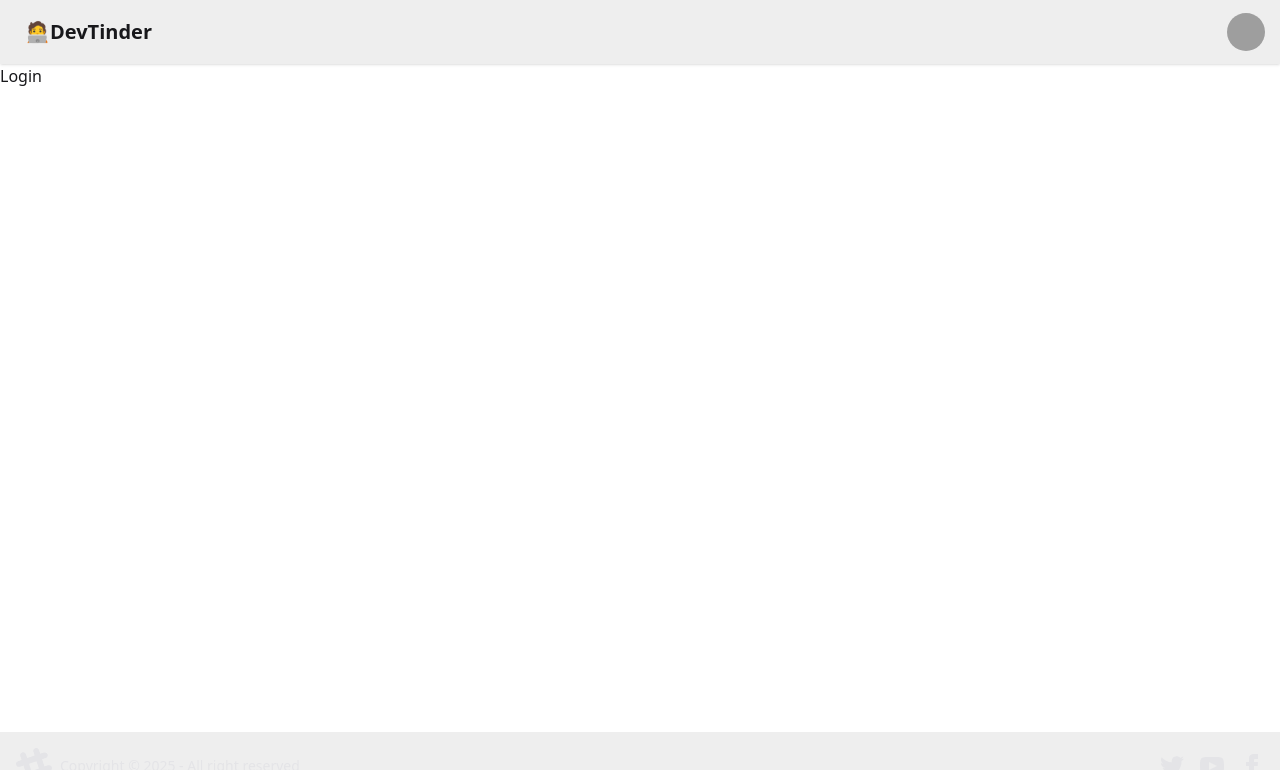
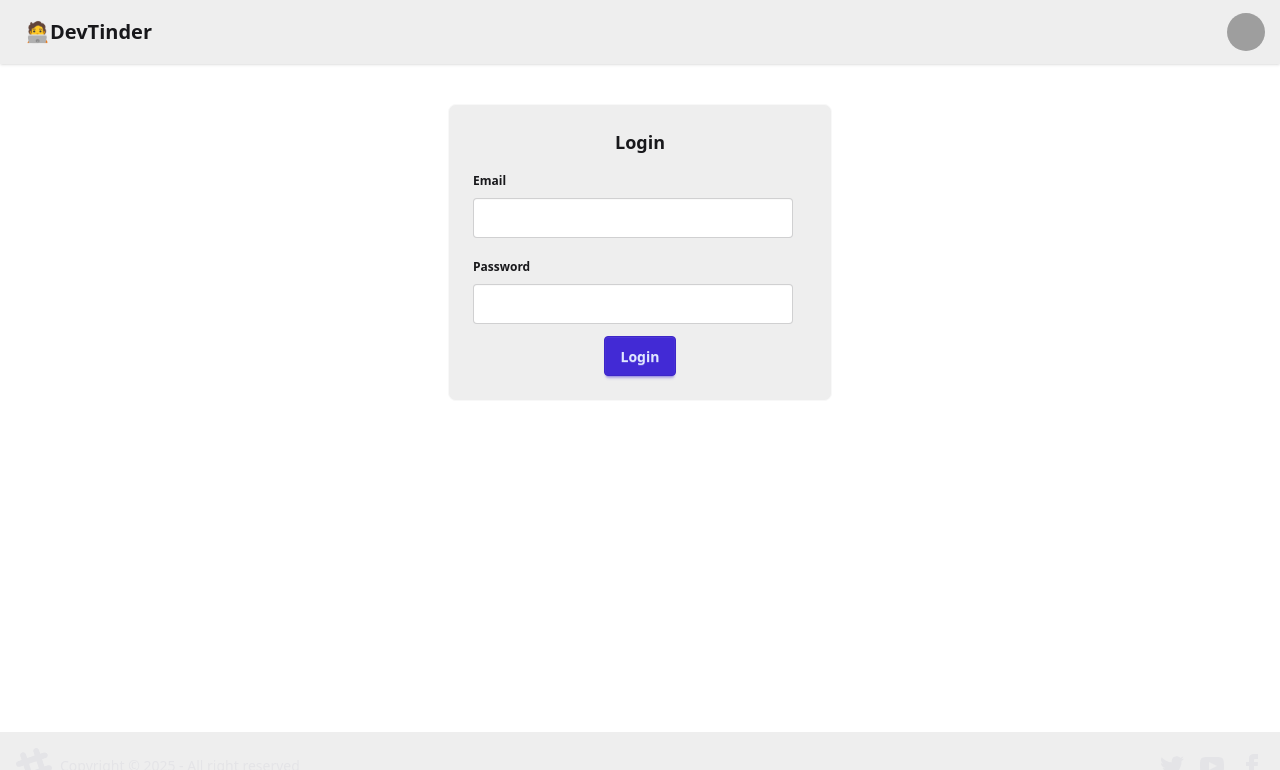
Before and after one commit to syedasadhashmi/devTinder-web, a React (Vite) app: page /login in a window 1280 px wide. Shown: the top 770 px of the page. Built offline with nearby package versions, Linux system fonts and the light colour scheme; grey boxes are pictures that could not be loaded.

Commit message:
login page + axios setup and installation

```diff
--- a/package.json
+++ b/package.json
@@ -11,6 +11,7 @@
   },
   "dependencies": {
     "@tailwindcss/vite": "^4.1.15",
+    "axios": "^1.12.2",
     "react": "^19.1.1",
     "react-dom": "^19.1.1",
     "react-router": "^7.9.4",
--- a/src/components/Login.jsx
+++ b/src/components/Login.jsx
@@ -1,7 +1,53 @@
-import React from "react";
+import axios from "axios";
+import React, { useState } from "react";
 
 const Login = () => {
-  return <div>Login</div>;
+  const [email, setEmail] = useState("");
+  const [password, setPassword] = useState("");
+
+  const handleLogin = async () => {
+    const res = await axios.post(
+      "http://localhost:7777/login",
+      {
+        email,
+        password,
+      },
+      { withCredentials: true }
+    );
+    console.log(res);
+  };
+  return (
+    <div>
+      <div className="card card-border bg-base-300 w-96 my-10 justify-self-center-safe">
+        <div className="card-body">
+          <h2 className="card-title justify-center">Login</h2>
+          <fieldset className="fieldset">
+            <legend className="fieldset-legend">Email</legend>
+            <input
+              type="text"
+              className="input"
+              value={email}
+              onChange={(e) => setEmail(e.target.value)}
+            />
+          </fieldset>
+          <fieldset className="fieldset">
+            <legend className="fieldset-legend">Password</legend>
+            <input
+              type="password"
+              className="input"
+              value={password}
+              onChange={(e) => setPassword(e.target.value)}
+            />
+          </fieldset>
+          <div className="card-actions justify-center">
+            <button className="btn btn-primary" onClick={handleLogin}>
+              Login
+            </button>
+          </div>
+        </div>
+      </div>
+    </div>
+  );
 };
 
 export default Login;
```
Also changed, not shown: 1 other file (tests, documents, lock files or other folders).
